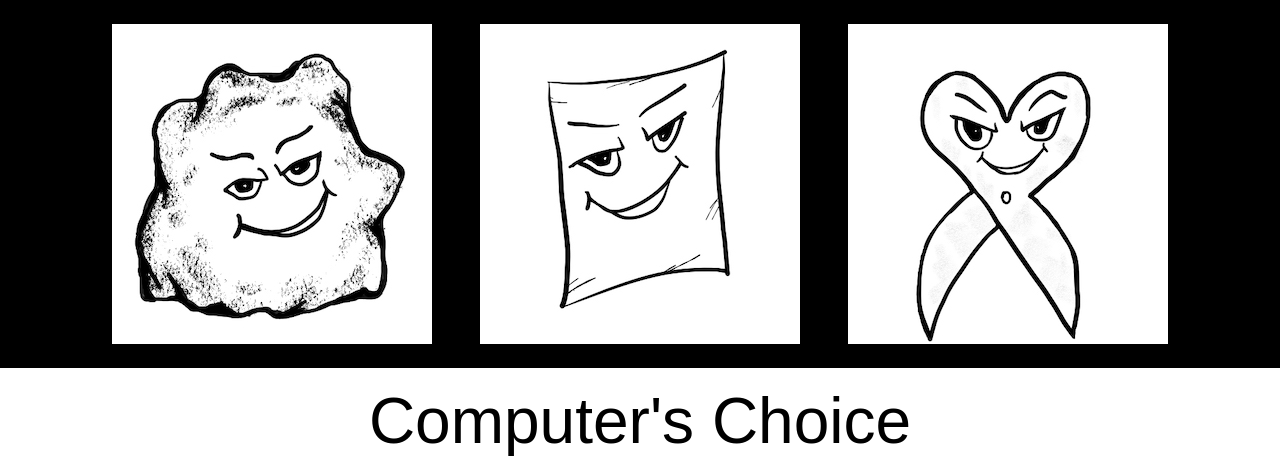
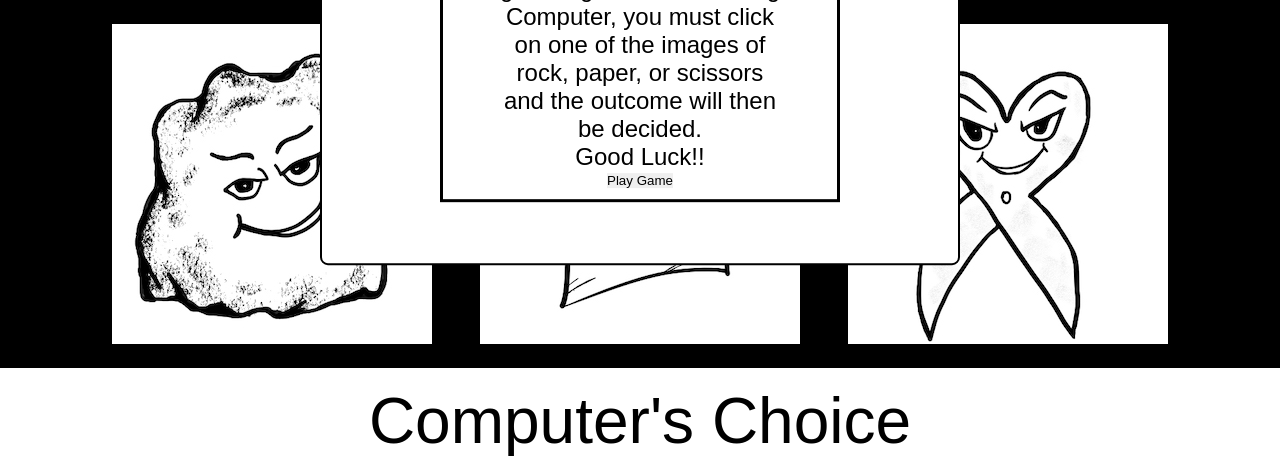
Before and after one commit to rachank/rock-paper-scissors-3, a plain HTML site: page index.html in a window 1280 px wide. Shown: the part 590-1048 px from the top of the page. Drawn offline with Linux system fonts and the light colour scheme; a web font is replaced by a local one.

Commit message:
add style to modal

```diff
--- a/assets/css/style.css
+++ b/assets/css/style.css
@@ -102,14 +102,14 @@ h1 {
 /* How To Play heading and paragraph style */
 
 #heading2 {
-    font-size: 4em;
+    font-size: 2em;
     font-weight: bold;
     margin-block-start: 0.2%;
     margin-block-end: 1%;
 }
 
 #playinfo {
-    font-size: 2.5em;
+    font-size: 1.5em;
     text-align: center;
     margin-block-start: 0.5em;
     margin-block-end: 0.3em;
@@ -121,14 +121,18 @@ h1 {
 
 .modal {
     display: none;
-    position: fixed;
+    position: absolute;
     z-index: 1;
-    top: 0;
-    left: 0;
-    width: 70%;
+    top: 50%;
+    left: 50%;
+    transform: translate(-50%, -50%);
+    border: 2px solid black;
+    padding: 2rem;
+    border-radius: .5rem;
+    background-color: white;
+   /* width: 70%;
     height: 70vh;
-    background-color: white;
-    overflow: auto;
+    overflow: auto;*/
 }
 
 .modalitems {
--- a/index.html
+++ b/index.html
@@ -38,16 +38,15 @@
             <span class="close" onclick="closemodal()">&times;</span>
             <div>
                 <h2 id="heading2">How to Play<br>Rock Paper Scissors</h2>
-                <p id="playinfo">Rock, paper scissors is a game that has its origins in China.
+                <p id="playinfo">Rock Paper Scissors is a game that has its origins in China.
                     Later, this game was transformed into its modern version while being played in Japan.
-                    <br>It uses the three symbols of rock, paper, and scissors and has three possible outcomes of win, loss, or
-                    tie.
-                    Rock beats scissors, as it blunts or breaks scissors, scissors beat paper, as it cuts paper,
+                    It uses the three symbols of rock, paper, and scissors and has three possible outcomes of win, loss, or
+                    tie. Rock beats scissors, as it blunts or breaks scissors, scissors beat paper, as it cuts paper,
                     and paper beats rock, as it covers rock.
-                    <br>In our game against the Cunning Computer, you must click on one of the images of rock, paper, or
-                    scissors
-                    and the outcome will then be decided.<br>Good Luck!!
+                    In our game against the Cunning Computer, you must click on one of the images of rock, paper, or
+                    scissors and the outcome will then be decided.<br>Good Luck!!
                 </p>
+                <button id="playgame">Play Game</button>
             </div>
 
         </div>
```
